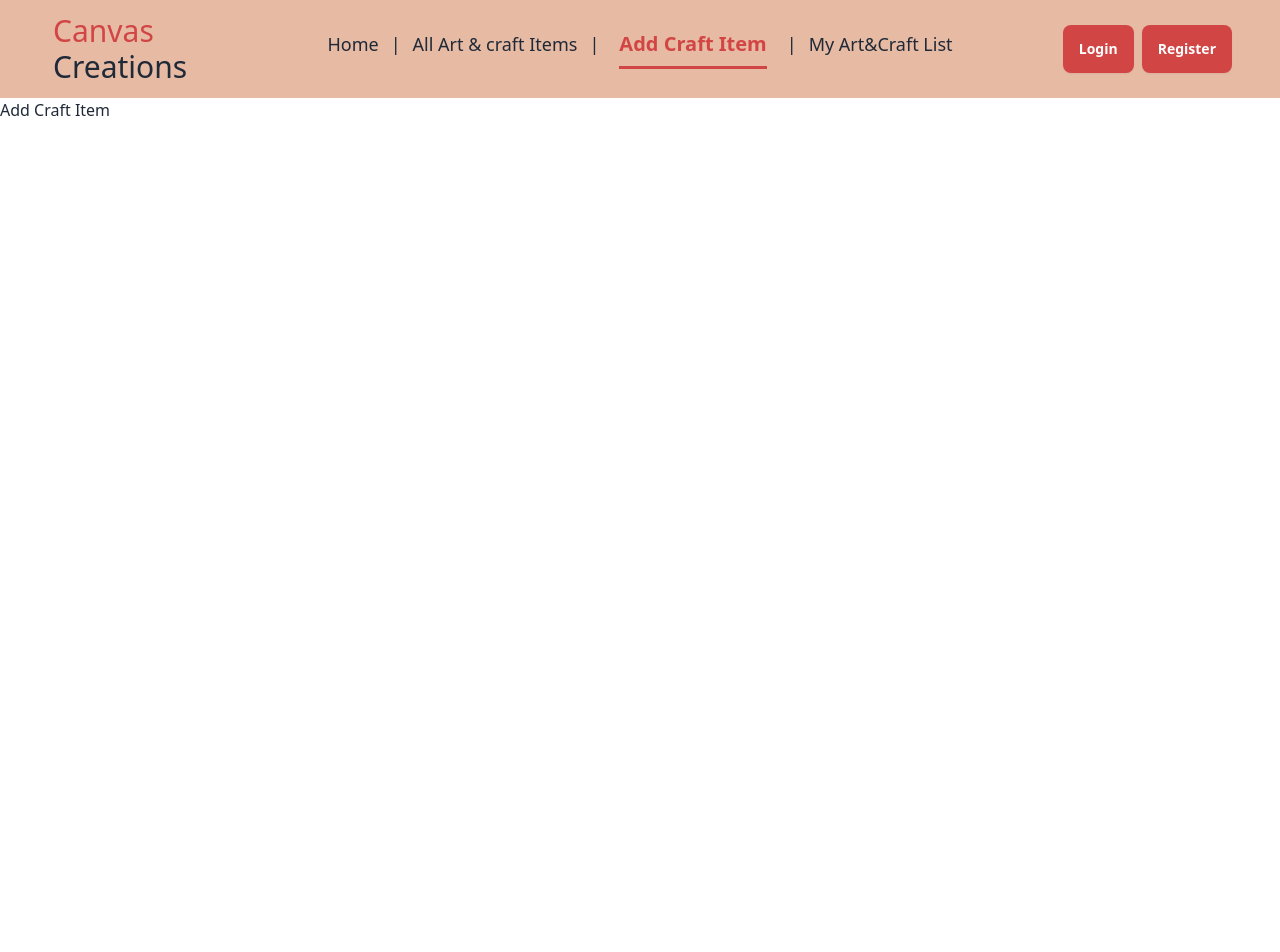
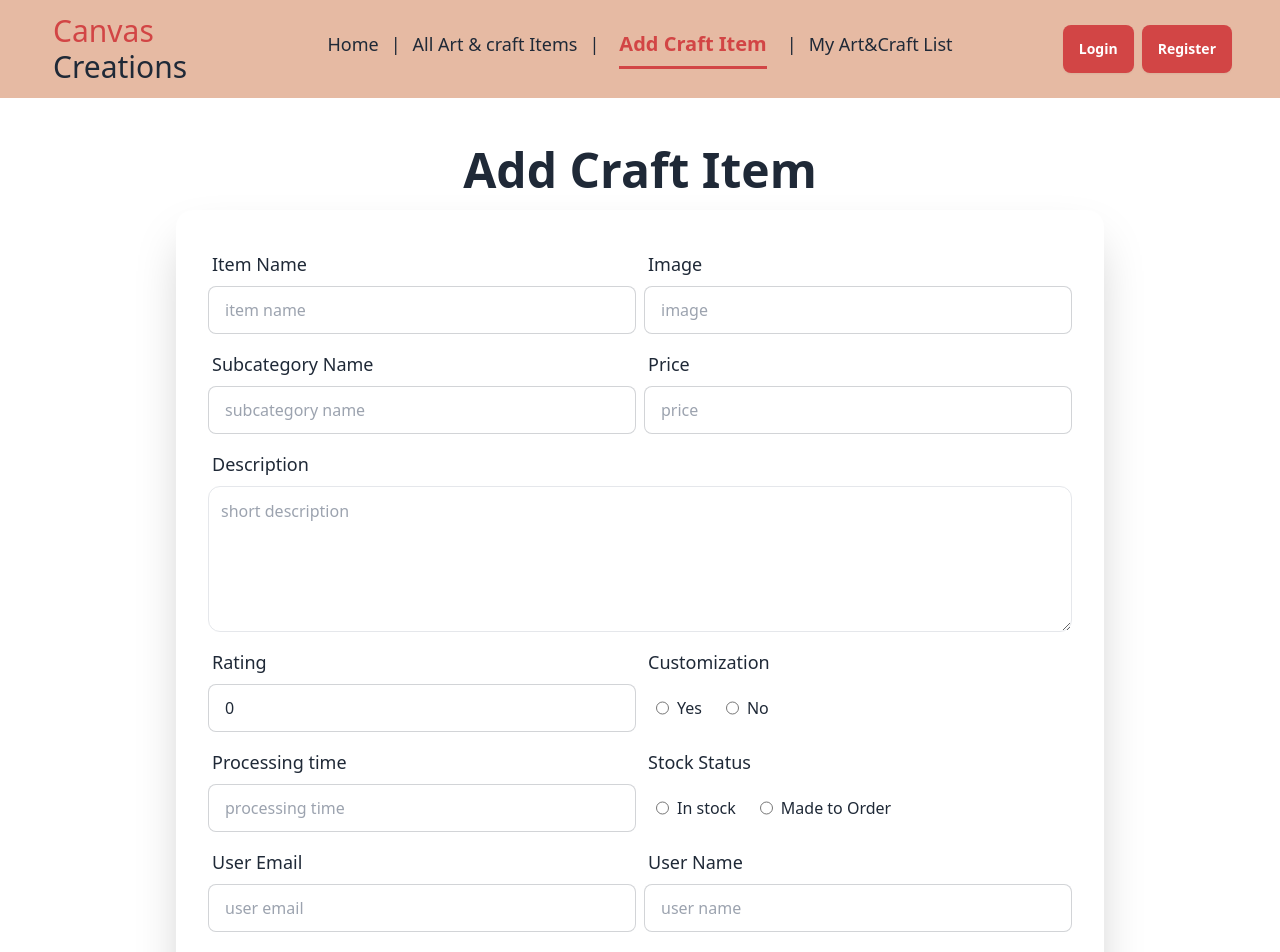
Before and after one commit to Rubaeid-Sanjid/Art-and-Craft-Store-client-side, a React (Vite) app: page /addCraft in a window 1280 px wide. Shown: the top 952 px of the page. Before the commit the page ends 800 px from the top, so only its background shows below. Built offline with nearby package versions, Linux system fonts and the light colour scheme; no server answers.

Commit message:
created add craft form in add craft page

```diff
--- a/src/Pages/AddCraft/AddCraft.jsx
+++ b/src/Pages/AddCraft/AddCraft.jsx
@@ -1,11 +1,206 @@
-
+import { useContext } from "react";
+import { AuthContext } from "../../Components/AuthProvider/AuthProvider";
 
 const AddCraft = () => {
-    return (
-        <div>
-            <h2>Add Craft Item</h2>
+  const { user } = useContext(AuthContext);
+
+  return (
+    <div>
+      <div className="hero min-h-screen mt-8">
+        <div className="hero-content flex-col w-3/4">
+          <div className="text-center lg:text-left">
+            <h1 className="text-5xl font-bold">Add Craft Item</h1>
+          </div>
+          <div className="card shrink-0 w-full shadow-2xl bg-base-100">
+            <form className="card-body grid grid-cols-1 lg:grid-cols-2">
+              <div className="form-control">
+                <label className="label">
+                  <span className="text-lg font-medium">Item Name</span>
+                </label>
+                <input
+                  type="text"
+                  placeholder="item name"
+                  name="item_name"
+                  className="input input-bordered"
+                  required
+                />
+              </div>
+
+              <div className="form-control">
+                <label className="label">
+                  <span className="text-lg font-medium">Image</span>
+                </label>
+                <input
+                  type="text"
+                  placeholder="image"
+                  name="image"
+                  className="input input-bordered"
+                  required
+                />
+              </div>
+
+              <div className="form-control">
+                <label className="label">
+                  <span className="text-lg font-medium">Subcategory Name</span>
+                </label>
+                <input
+                  type="text"
+                  placeholder="subcategory name"
+                  name="subcategory_Name"
+                  className="input input-bordered"
+                  required
+                />
+              </div>
+
+              <div className="form-control">
+                <label className="label">
+                  <span className="text-lg font-medium">Price</span>
+                </label>
+                <input
+                  type="text"
+                  placeholder="price"
+                  name="price"
+                  className="input input-bordered"
+                  required
+                />
+              </div>
+
+              <div className="form-control col-span-2">
+                <label className="label">
+                  <span className="text-lg font-medium">Description</span>
+                </label>
+                <textarea
+                  className="border p-3 rounded-xl"
+                  name="description"
+                  id=""
+                  cols="10"
+                  rows="5"
+                  placeholder="short description"
+                ></textarea>
+              </div>
+
+              <div className="form-control">
+                <label className="label">
+                  <span className="text-lg font-medium">Rating</span>
+                </label>
+                <input
+                  type="number"
+                  defaultValue={0}
+                  placeholder="rating"
+                  name="rating"
+                  className="input input-bordered"
+                  required
+                />
+              </div>
+
+              <div className="form-control">
+                <label className="label">
+                  <span className="text-lg font-medium">Customization</span>
+                </label>
+
+                <div className="flex gap-6 p-3">
+                  <div className="flex gap-2">
+                    <input
+                      type="radio"
+                      id="yes"
+                      name="customization"
+                      value="yes"
+                    />
+                    <label htmlFor="yes">Yes</label>
+                  </div>
+
+                  <div className="flex gap-2">
+                    <input
+                      type="radio"
+                      id="no"
+                      name="customization"
+                      value="no"
+                    />
+                    <label htmlFor="no">No</label>
+                  </div>
+                </div>
+              </div>
+
+              <div className="form-control">
+                <label className="label">
+                  <span className="text-lg font-medium">Processing time</span>
+                </label>
+                <input
+                  type="text"
+                  placeholder="processing time"
+                  name="processing_time"
+                  className="input input-bordered"
+                  required
+                />
+              </div>
+
+              <div className="form-control">
+                <label className="label">
+                  <span className="text-lg font-medium">Stock Status</span>
+                </label>
+
+                <div className="flex gap-6 p-3">
+                  <div className="flex gap-2">
+                    <input
+                      type="radio"
+                      id="inStock"
+                      name="stockStatus"
+                      value="inStock"
+                    />
+                    <label htmlFor="inStock">In stock</label>
+                  </div>
+
+                  <div className="flex gap-2">
+                    <input
+                      type="radio"
+                      id="order"
+                      name="stockStatus"
+                      value="order"
+                    />
+                    <label htmlFor="order">Made to Order</label>
+                  </div>
+                </div>
+              </div>
+
+              <div className="form-control">
+                <label className="label">
+                  <span className="text-lg font-medium">User Email</span>
+                </label>
+                <input
+                  type="email"
+                  placeholder="user email"
+                  name="userEmail"
+                  defaultValue={user?.email}
+                  className="input input-bordered"
+                  required
+                />
+              </div>
+
+              <div className="form-control">
+                <label className="label">
+                  <span className="text-lg font-medium">User Name</span>
+                </label>
+                <input
+                  type="text"
+                  placeholder="user name"
+                  name="userName"
+                  defaultValue={user?.displayName}
+                  className="input input-bordered"
+                  required
+                />
+              </div>
+
+              <div className="form-control col-span-2 lg:w-1/2 lg:mx-auto mt-6">
+                <button className="btn bg-[#D24545] text-white">
+                  Add Item
+                </button>
+              </div>
+            </form>
+          </div>
         </div>
-    );
+      </div>
+    </div>
+  );
 };
 
 export default AddCraft;
```
